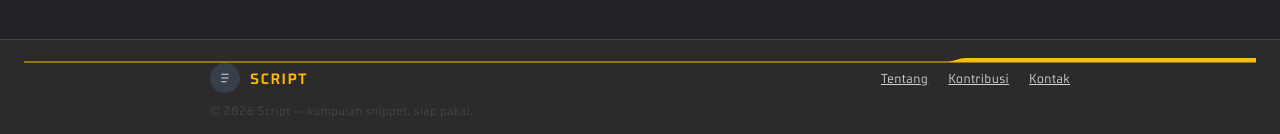
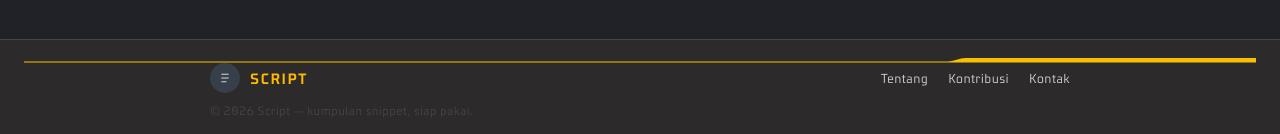
Before and after one commit to Daxzyy/sc-rblx, a React (Vite) app: page / in a window 1280 px wide. Shown: the part 663-797 px from the top of the page. Built offline with nearby package versions, Linux system fonts and the light colour scheme.

Commit message:
Update index.css

```diff
--- a/src/index.css
+++ b/src/index.css
@@ -41,6 +41,7 @@
 
 * {
   box-sizing: border-box;
+  -webkit-tap-highlight-color: transparent;
 }
 
 html, body {
@@ -59,12 +60,25 @@ body {
   min-height: 100vh;
 }
 
+a {
+  color: var(--gold-text);
+  text-decoration: none;
+}
+
+a:hover {
+  color: var(--gold-hover);
+}
+
+::selection {
+  background: var(--gold);
+  color: #221a00;
+}
+
 :focus-visible {
   outline: 2px solid var(--gold);
   outline-offset: 2px;
 }
 
-/* Custom scrollbar */
 ::-webkit-scrollbar {
   width: 10px;
   height: 10px;
```
